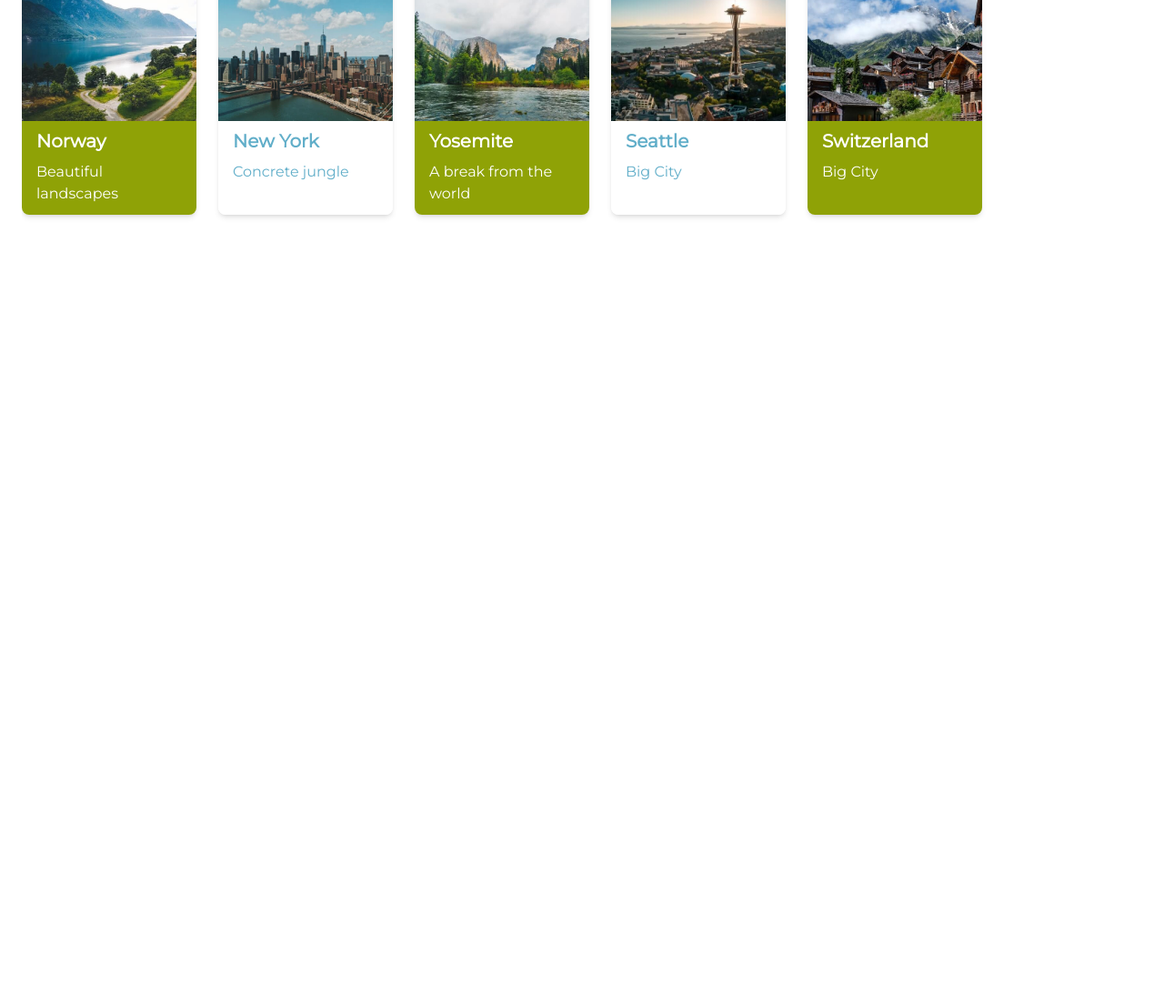
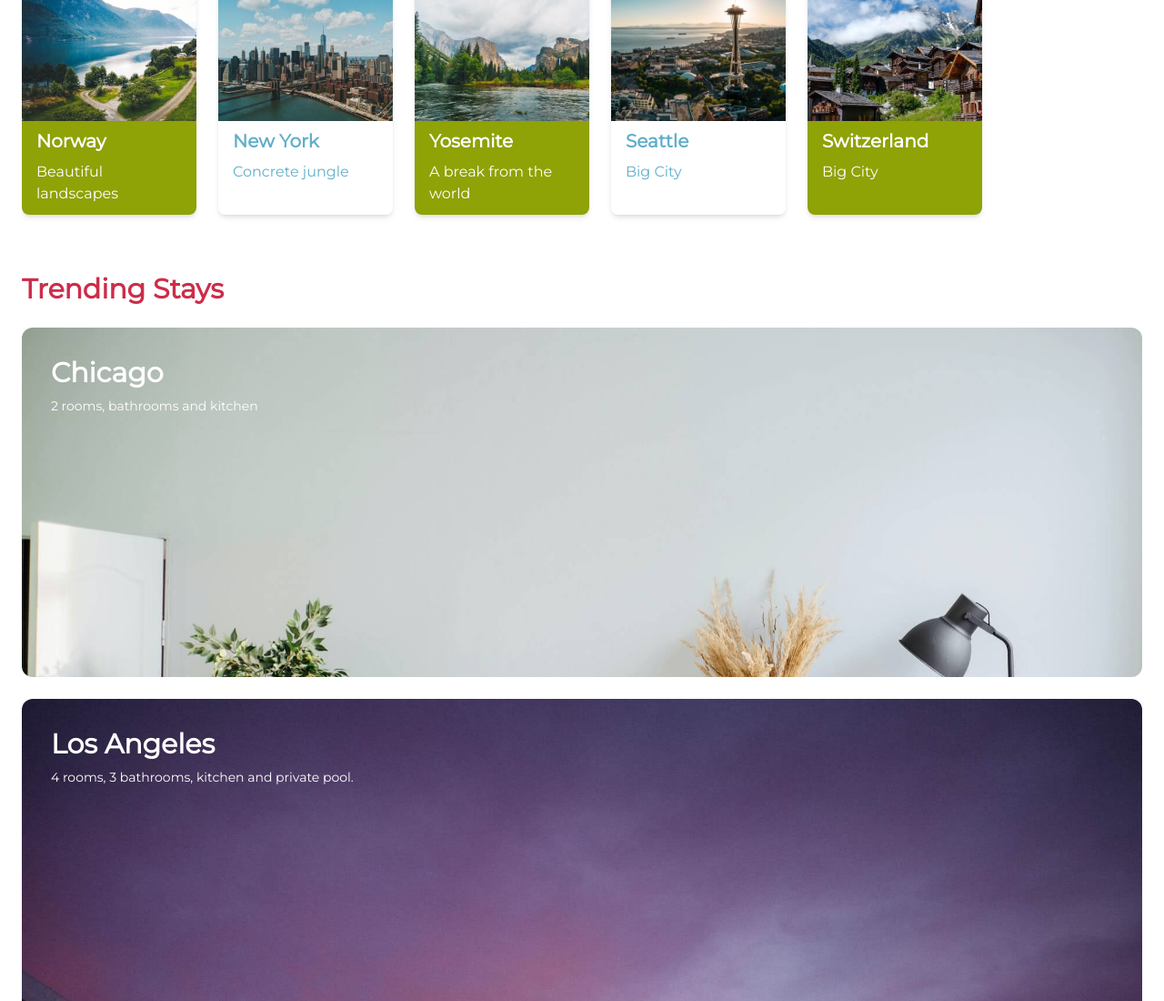
Before and after one commit to amaneiro7/PlatziTravel, a website: page public/index.html in a window 1280 px wide. Shown: the part 2039-3139 px from the top of the page at 91% size. Before the commit the page ends 2315 px from the top, so only its background shows below. Drawn offline with Linux system fonts and the light colour scheme.

Commit message:
termiandno las cars del trending

```diff
--- a/public/index.html
+++ b/public/index.html
@@ -67,7 +67,29 @@
                 </div>
             </section>
         </div>
-        <div id="featured_rentals"></div>
+        <div class="px-6 h-full w-full" id="featured_rentals">
+            <p class="text-3xl text-primary font-semibold pb-6 mt-6">Trending Stays</p>
+            <div class="w-full h-full flex flex-col space-y-6 items-center justify-center">
+                <div class="w-full h-96 bg-chicago bg-cover rounded-xl">
+                    <p class="CardTitle">Chicago</p>
+                    <p class="text-sm pl-8 text-white mr-24">2 rooms, bathrooms and kitchen</p>
+                </div>
+                <div class="w-full h-96 bg-LA bg-cover rounded-xl">
+                    <p class="CardTitle">Los Angeles</p>
+                    <p class="text-sm pl-8 text-white mr-24">4 rooms, 3 bathrooms,  kitchen and private pool.</p>
+                </div>
+                <div class="w-full h-96 bg-miami bg-cover rounded-xl">
+                    <p class="CardTitle">Miami</p>
+                    <p class="text-sm pl-8 text-white mr-24">3 rooms, 2 bathrooms,  kitchen and amazing
+                        sea view.</p>
+                </div>
+                <div class="w-full h-96 bg-bali bg-cover rounded-xl">
+                    <p class="CardTitle">Bali</p>
+                    <p class="text-sm pl-8 text-white mr-24">2 rooms, 2 bathrooms,  kitchen and private
+                        pool.</p>
+                </div>
+            </div>
+        </div>
     </secttion>
 </body>
 </html>
--- a/src/css/tailwind.css
+++ b/src/css/tailwind.css
@@ -5,3 +5,7 @@
 .Card{
     @apply w-48 h-64 shadow-md rounded-lg flex-none transform transition-all hover:-translate-y-4 hover:shadow-xl cursor-pointer
 }
+
+.CardTitle{
+    @apply text-3xl px-8 pt-8 pb-2 font-semibold text-white
+}
```
Also changed, not shown: public/css/tailwind.css.
